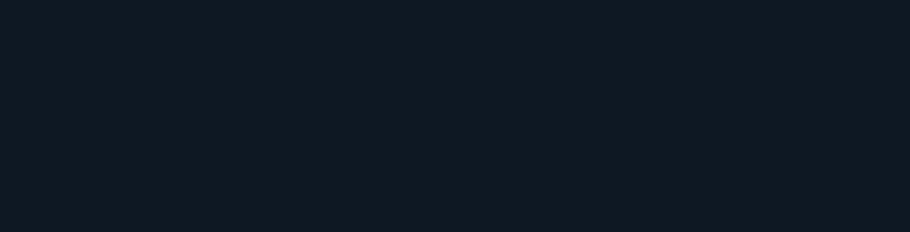
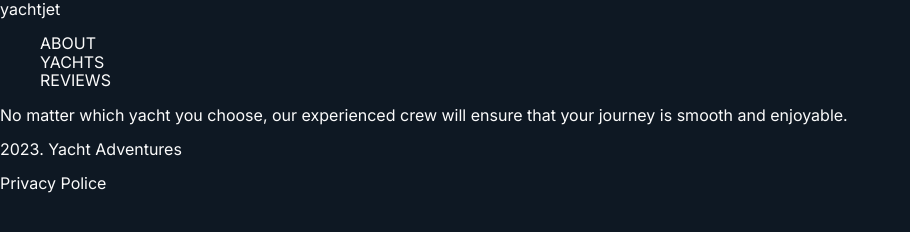
Before and after one commit to tskitsune/blended_1_html-css, a website built with Vite: page src/index.html in a window 1280 px wide. Shown: the whole page, without its empty margins (0-910 px from the left). Built offline with nearby package versions, Linux system fonts and the light colour scheme.

Commit message:
Completed footer section

```diff
--- a/src/partials/footer.html
+++ b/src/partials/footer.html
@@ -1,5 +1,16 @@
-<!-- =======================FOOTER===========================
-Зверніть увагу!                                             ||
-Скелет (html, head, body) в цей файл додавати не потрібно!  ||
-Додаємо тільки розмітку своєї частинки                      ||
-========================================================== -->
+<footer id="footer">
+  <a href="./index.html">yachtjet</a>
+
+  <ul>
+    <li><a href="#about">ABOUT</a></li>
+    <li><a href="#yachts">YACHTS</a></li>
+    <li><a href="#reviews">REVIEWS</a></li>
+  </ul>
+  <p>
+    No matter which yacht you choose, our experienced crew will ensure that your
+    journey is smooth and enjoyable.
+  </p>
+
+  <p>2023. Yacht Adventures</p>
+  <a href="">Privacy Police</a>
+</footer>
```
